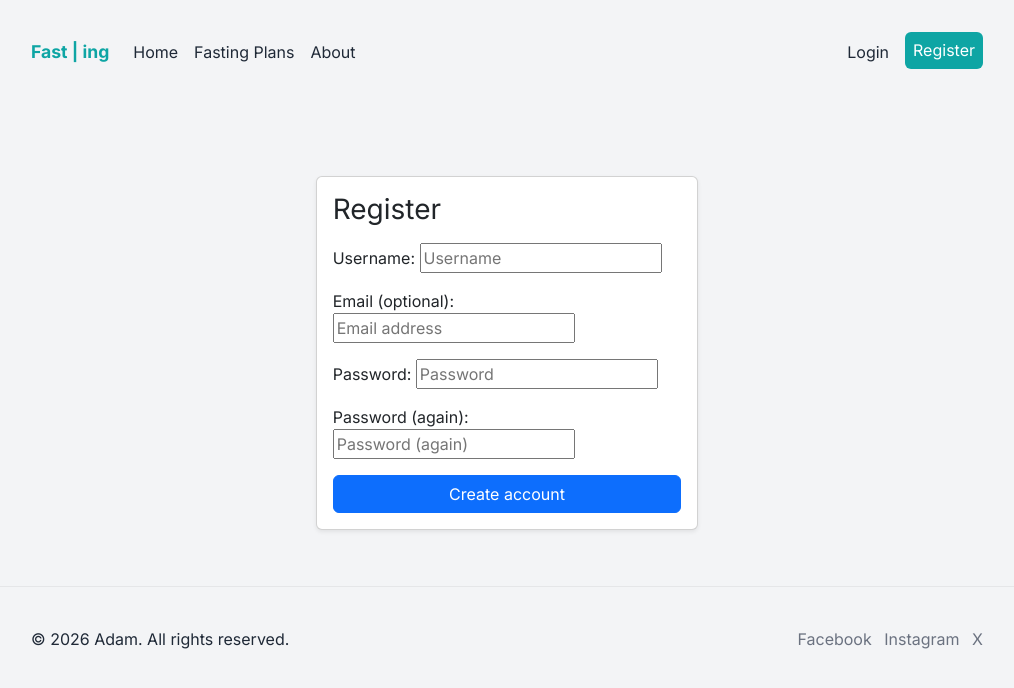
After one commit to fadam430/fasting_site, a Django app: page /accounts/signup/ in a window 1280 px wide. The commit adds this page. Shown: the top 688 px of the page, without its empty margins (133-1147 px from the left). Run offline with Django 4.2, Linux system fonts and the light colour scheme.

Commit message:
add alluth

```diff
--- a/fasting/urls.py
+++ b/fasting/urls.py
@@ -22,6 +22,10 @@ from fastblog import views as fastblog_views
 urlpatterns = [
     path('admin/', admin.site.urls),
     path('', fastblog_views.home, name='home'),
+
+    # django-allauth (accounts)
+    path('accounts/', include('allauth.urls')),
+
     path('about/', include('about.urls')),
     path('fasting/', include('fastblog.urls')),
 ]
--- /dev/null
+++ b/templates/account/signup.html
@@ -0,0 +1,50 @@
+{% extends 'base.html' %}
+
+{% block title %}Register{% endblock %}
+
+{% block content %}
+<div class="row justify-content-center mt-5">
+  <div class="col-11 col-sm-8 col-md-6 col-lg-5">
+    <div class="card shadow-sm">
+      <div class="card-body">
+        <h3 class="mb-3">Register</h3>
+        <form method="post" action="{% url 'account_signup' %}">
+          {% csrf_token %}
+
+          {% if form.errors %}
+            <div class="alert alert-danger">Please correct the errors below.</div>
+          {% endif %}
+
+          {% if form.username %}
+          <div class="mb-3">
+            {{ form.username.label_tag }}
+            {{ form.username }}
+          </div>
+          {% endif %}
+
+          {% if form.email %}
+          <div class="mb-3">
+            {{ form.email.label_tag }}
+            {{ form.email }}
+          </div>
+          {% endif %}
+
+          <div class="mb-3">
+            {{ form.password1.label_tag }}
+            {{ form.password1 }}
+          </div>
+
+          <div class="mb-3">
+            {{ form.password2.label_tag }}
+            {{ form.password2 }}
+          </div>
+
+          <div class="d-grid">
+            <button class="btn btn-primary" type="submit">Create account</button>
+          </div>
+        </form>
+      </div>
+    </div>
+  </div>
+</div>
+{% endblock %}
--- a/templates/base.html
+++ b/templates/base.html
@@ -20,17 +20,17 @@
         <div class="collapse navbar-collapse" id="mainNav">
           <ul class="navbar-nav me-auto mb-2 mb-md-0">
             <li class="nav-item"><a class="nav-link" href="{% url 'home' %}">Home</a></li>
-            <li class="nav-item"><a class="nav-link" href="{% url 'fasting_list' %}">Fasting Plans</a></li>
+            <li class="nav-item"><a class="nav-link" href="{% url 'fasting_list' %}" data-active-for-children="true">Fasting Plans</a></li>
             <li class="nav-item"><a class="nav-link" href="{% url 'about' %}">About</a></li>
           </ul>
 
           <ul class="navbar-nav mb-2 mb-md-0">
             {% if request.user.is_authenticated %}
               <li class="nav-item me-2"><a class="nav-link" href="#">{{ request.user.username }}</a></li>
-              <li class="nav-item"><a class="nav-link" href="{% url 'logout' %}">Logout</a></li>
+              <li class="nav-item"><a class="nav-link" href="{% url 'account_logout' %}">Logout</a></li>
             {% else %}
-              <li class="nav-item me-2"><a class="nav-link" href="{% url 'login' %}">Login</a></li>
-              <li class="nav-item"><a class="nav-link" href="{% url 'register' %}">Register</a></li>
+              <li class="nav-item me-2"><a class="nav-link" href="{% url 'account_login' %}">Login</a></li>
+              <li class="nav-item"><a class="nav-link" href="{% url 'account_signup' %}">Register</a></li>
             {% endif %}
           </ul>
         </div>
```
Also changed, not shown: fasting/settings.py (+19 -0 lines), static/js/script.js (+29 -5 lines), templates/account/login.html (added, +40 -0 lines), 1 other file.
